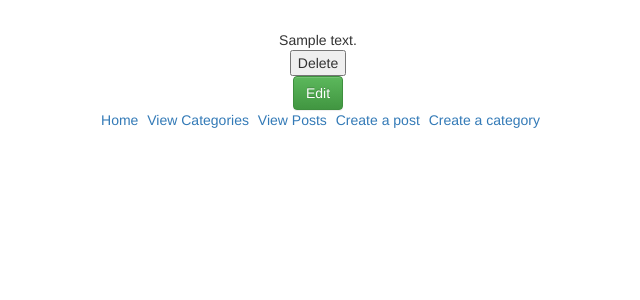
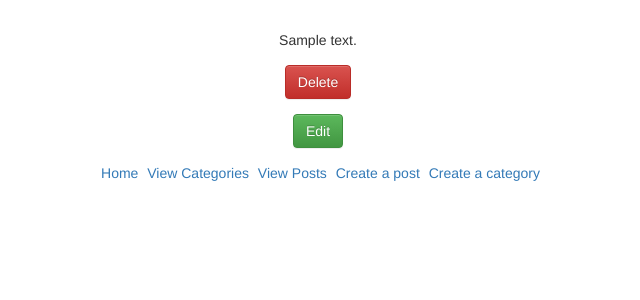
Before and after one commit to RosettaWYzhang/Team35ScenarioOne, a Django app: template logbook/templates/view_post.html in a window 1280 px wide. Shown: the part 172-472 px from the top of the page, without its empty margins (322-962 px from the left). Run offline with Django 3.2, Linux system fonts and the light colour scheme; the template is opened without the code that fills it: most values are stand-ins (such as "Sample title", 1, 10 or a date in 2020); parts of the project's set-up code (start-up, migrations or seed data) failed here and were passed over; some libraries are stand-ins or nearby versions.

Commit message:
change button style

```diff
--- a/logbook/templates/view_post.html
+++ b/logbook/templates/view_post.html
@@ -9,14 +9,16 @@
 
     <form action="{% url 'delete_post' post.slug %}" method="post">
     {% csrf_token %}
-    <input type="submit" value="Delete" /></form>
+    <input type="submit" style="margin-top:15px" class="btn btn-danger" value="Delete" /></form>
     <form action="{% url 'edit_post' post.slug %}" method="post">
     {% csrf_token %}
-    <input type="submit" class="btn btn-success" value="Edit" /></form>
+    <input type="submit" style="margin-top:15px" class="btn btn-success" value="Edit" /></form>
+    <div style="margin-top:15px">
     <a style="margin-left:5px" href="{% url 'home' %}">Home</a>
     <a style="margin-left:5px" href="{% url 'view_categories' %}">View Categories</a>
     <a style="margin-left:5px" href="{% url 'view_posts' %}">View Posts</a>
     <a style="margin-left:5px" href="{% url 'create_post' %}">Create a post</a>
     <a style="margin-left:5px" href="{% url 'create_category' %}">Create a category</a>
 </div>
+</div>
 {% endblock %}
```
Also changed, not shown: db.sqlite3.
